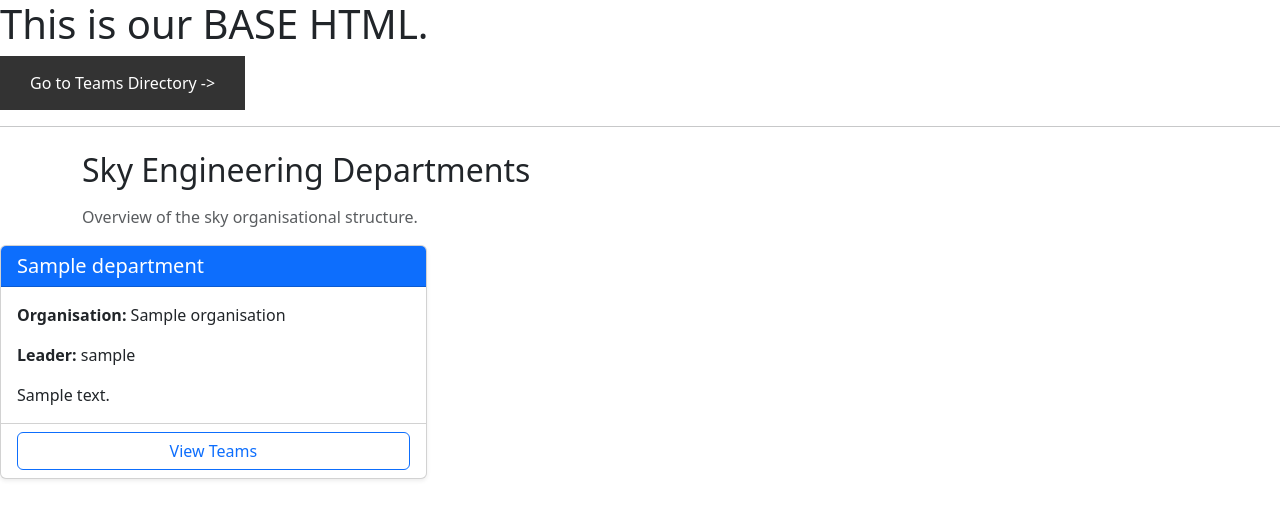
After one commit to shawsuraj/sky-portal, a Django app: page /teams/departments/ in a window 1280 px wide. The commit adds this page. Shown: the top 519 px of the page. Run offline with Django 5.2, Linux system fonts and the light colour scheme; tables that the repository leaves empty hold one stand-in row (values such as "Sample post").

Commit message:
Departments View

```diff
--- a/apps/teams/urls.py
+++ b/apps/teams/urls.py
@@ -7,3 +7,9 @@ urlpatterns = [
     # This says: when someone goes to /teams/, run the 'teams_list' view
     path('', views.views_list, name='teams_list'),
 ]
+
+app_name = 'teams'
+urlpatterns = [
+    path('', views.views_list, name='teams_list'),
+    path('departments/', views.department_list, name='department_list'),
+]
--- a/apps/teams/views.py
+++ b/apps/teams/views.py
@@ -1,4 +1,16 @@
 from django.shortcuts import render
+
+from apps.teams.models import Department
 
 def views_list(request):
     return render(request, 'teams/teams.html')
+
+def department_list(request):
+
+    departments = Department.objects.select_related('organisation', 'dept_leader_user').all()
+
+    context = {
+        'departments': departments,
+    }
+
+    return render(request, 'teams/departments.html', context)
--- a/templates/base.html
+++ b/templates/base.html
@@ -1,10 +1,9 @@
-<!-- Placeholder: shared base layout -->
+<!DOCTYPE html>
 <html>
-    <body>
-        <h1> This is our BASE HTML.
-            <a href="{% url 'teams:teams_list' %}" class="start-btn">
-    Go to Teams Directory →
-</a>
+<head>
+    <title>Sky Portal</title>
+
+    <link href="https://cdn.jsdelivr.net/npm/bootstrap@5.3.2/dist/css/bootstrap.min.css" rel="stylesheet">
 
     <style>
         .start-btn {
@@ -13,14 +12,19 @@
             background-color: #333;
             color: white;
             text-decoration: none;
-        border-radius: 8px;
-        font-weight: bold;
-        transition: background 0.3s;
-    }
-
-    .start-btn:hover {
-        background-color: #555;
         }
     </style>
+</head>
+<body>
+    <h1> This is our BASE HTML. </h1>
+    <a href="{% url 'teams:teams_list' %}" class="start-btn">
+        Go to Teams Directory ->
+    </a>
+
+    <hr>
+
+    {% block content %}
+    {% endblock %}
+
 </body>
 </html>
--- /dev/null
+++ b/templates/teams/departments.html
@@ -0,0 +1,42 @@
+{% extends 'base.html' %}
+
+{% block content %}
+    <div class="container mt-4">
+        <h2 class ="col-md-4, mb-3">Sky Engineering Departments</h2>
+        <p class="text-muted">Overview of the sky organisational structure.</p>
+        <div class="row"></div>
+        </div>
+        {% for department in departments %}
+<div class="col-md-4 mb-4">
+    <div class="card shadow-sm h-100">
+        <div class="card-header bg-primary text-white">
+            <h5 class="mb-0">{{ department.department_name }}</h5>
+        </div>
+        <div class="card-body">
+
+            <p><strong>Organisation:</strong> {{ department.organisation.org_name }}</p>
+
+            <p><strong>Leader:</strong>
+                {% if department.dept_leader_user %}
+                    {{ department.dept_leader_user.username }}
+                {% else %}
+                    <span class="text-muted">Unassigned</span>
+                {% endif %}
+            </p>
+
+            <p class="card-text">{{ department.dept_description|truncatewords:15 }}</p>
+        </div>
+        <div class="card-footer bg-transparent">
+            <a href="#" class="btn btn-outline-primary w-100">View Teams</a>
+        </div>
+    </div>
+</div>
+
+{% empty %}
+<div class="col-12">
+    <div class="alert alert-warning">
+        No departments found. Please ask the Admin to add data.
+    </div>
+</div>
+{% endfor %}
+{% endblock %}
```
Also changed, not shown: apps/teams/migrations/0001_initial.py. Lines whose indentation alone changed are shown as unchanged.
